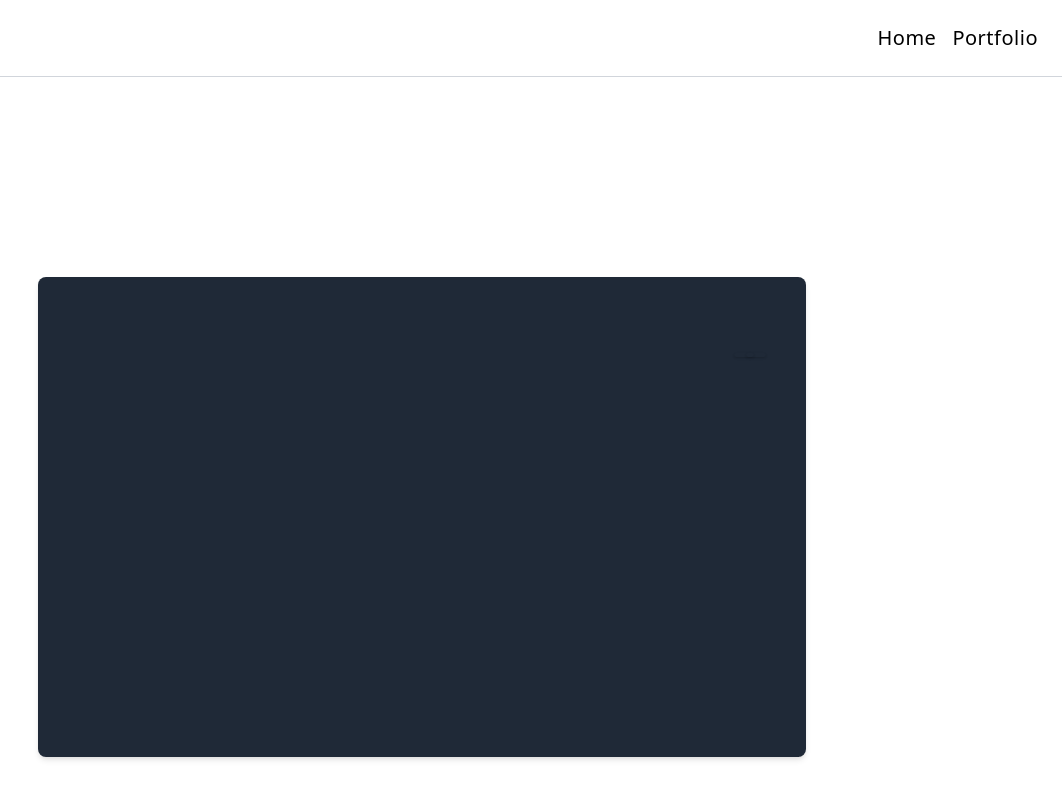
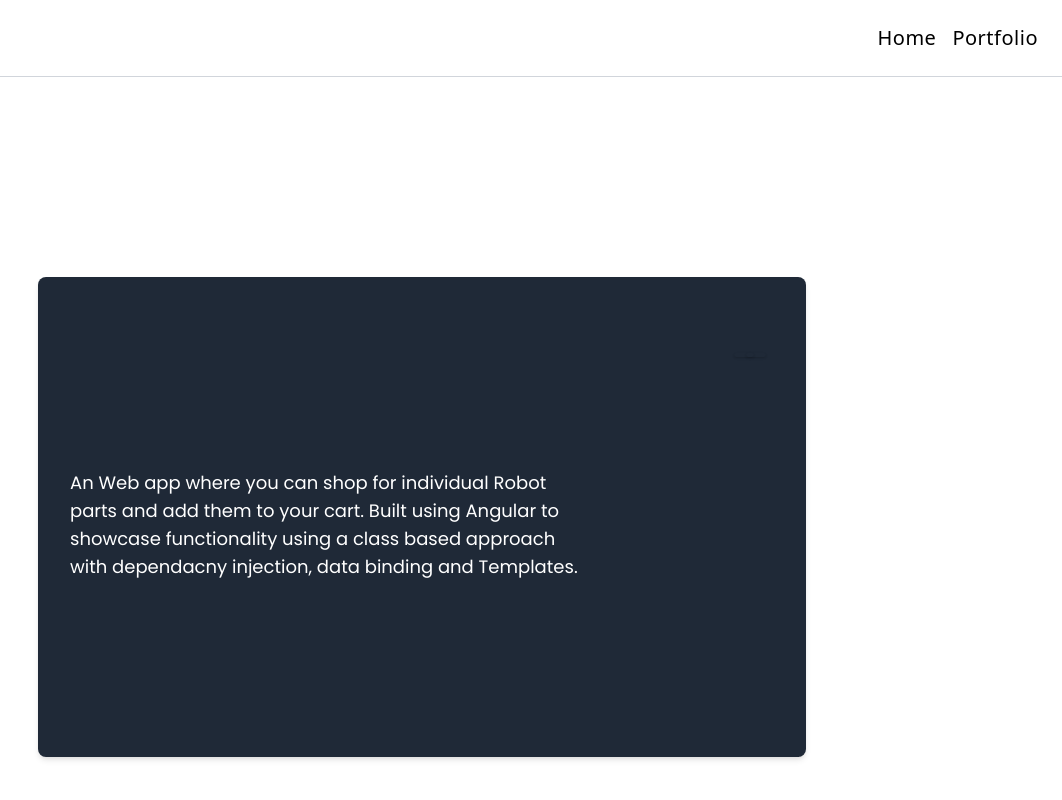
Before and after one commit to skystanoyevitch/sky-portfolio, a React (Create React App) app: page /portfolio in a window 1280 px wide. Both pictures are taken after a click on the button "Robot Shop App". Shown: the top 800 px of the page, without its empty margins (218-1280 px from the left). Built offline with nearby package versions, Linux system fonts and the light colour scheme.

Commit message:
added description and links to project cards

```diff
--- a/src/Pages/Portfolio/Portfolio.jsx
+++ b/src/Pages/Portfolio/Portfolio.jsx
@@ -14,7 +14,7 @@ function Portfolio() {
 	return (
 		<>
 			<div className="h-screen text-white flex flex-col justify-center">
-				<div className="h-screen py-24 md:pt-0 md:h-1/2 container mx-auto w-80 md:w-full md:max-w-2xl lg:max-w-3xl space-y-12">
+				<div className="h-full py-24 md:pt-0 md:h-1/2 container mx-auto w-80 md:w-full md:max-w-2xl lg:max-w-3xl space-y-12">
 					{allProjects.map((project) => {
 						return (
 							<ul className="">
@@ -22,7 +22,7 @@ function Portfolio() {
 									key={project.id}
 									className={`${
 										buttonOpen[project.id]
-											? "h-60 md:h-120"
+											? "h-96 md:h-120"
 											: "h-20 md:h-40"
 									} rounded-lg transition-all w-80 z-0 md:w-full md:max-w-3xl hover:scale-105 shadow-md bg-gray-800`}
 								>
@@ -31,7 +31,7 @@ function Portfolio() {
 										className="h-20 md:h-40 w-full pl-4 md:pl-8 flex justify-between items-center"
 										onClick={() => handleClick(project.id)}
 									>
-										<div className="font-poppins text-lg md:text-2xl lg:text-3xl font-bold bg-clip-text text-transparent bg-gradient-to-r from-cyan-500 via-indigo-500 to-[#e75d48]">
+										<div className="font-poppins text-lg md:text-2xl lg:text-3xl  bg-clip-text text-transparent bg-gradient-to-r from-cyan-500 via-indigo-500 to-[#e75d48]">
 											{project.name}
 										</div>
 										<div className="flex mr-8 w-12 h-12 relative ">
@@ -52,9 +52,21 @@ function Portfolio() {
 										</div>
 									</button>
 
-									{/* {buttonOpen[project.id] && (
-										<div className="h-1/2 md:h-1/2 m-8 bg-techJobs bg-cover bg-no-repeat rounded-md"></div>
-									)} */}
+									{buttonOpen[project.id] && (
+										<div className="md:max-w-lg m-8">
+											<p className="text-sm md:text-lg font-poppins mb-4 md:mb-8">
+												{project.description}
+											</p>
+											<a
+												href={project.link}
+												target="_blank"
+												rel="noopener noreferrer"
+												className="text-sm md:text-md font-poppins bg-clip-text text-transparent bg-gradient-to-r from-cyan-500 via-indigo-500 to-[#e75d48]"
+											>
+												See more...
+											</a>
+										</div>
+									)}
 
 									{/* <a href={project.to} target="blank">
 										<div
--- a/src/Pages/Portfolio/allProjects.jsx
+++ b/src/Pages/Portfolio/allProjects.jsx
@@ -8,7 +8,9 @@ export const allProjects = [
 		thumbnail: "bg-robotShop bg-cover bg-center bg-no-repeat",
 		language: "",
 		active: false,
-		description: ""
+		link: "https://github.com/skystanoyevitch/joes-robot-shop",
+		description:
+			"An Web app where you can shop for individual Robot parts and add them to your cart. Built using Angular to showcase functionality using a class based approach with dependacny injection, data binding and Templates. ",
 	},
 	{
 		name: "Developer Job Board",
@@ -17,5 +19,8 @@ export const allProjects = [
 		thumbnail: "bg-techJobs bg-cover bg-no-repeat bg-center",
 		language: "",
 		active: false,
+		link: "https://job-board-app-pink.vercel.app/",
+		description:
+			"Job Board web app Built from scractch with ability to add a custom job post while also allowing the user to search for specific jobs posts. Dev Stack includes react as the frontend, Tailwind/DaisyUI for Styling, NodeJS for the backend and MongoDB for the database.",
 	},
 ];
```
